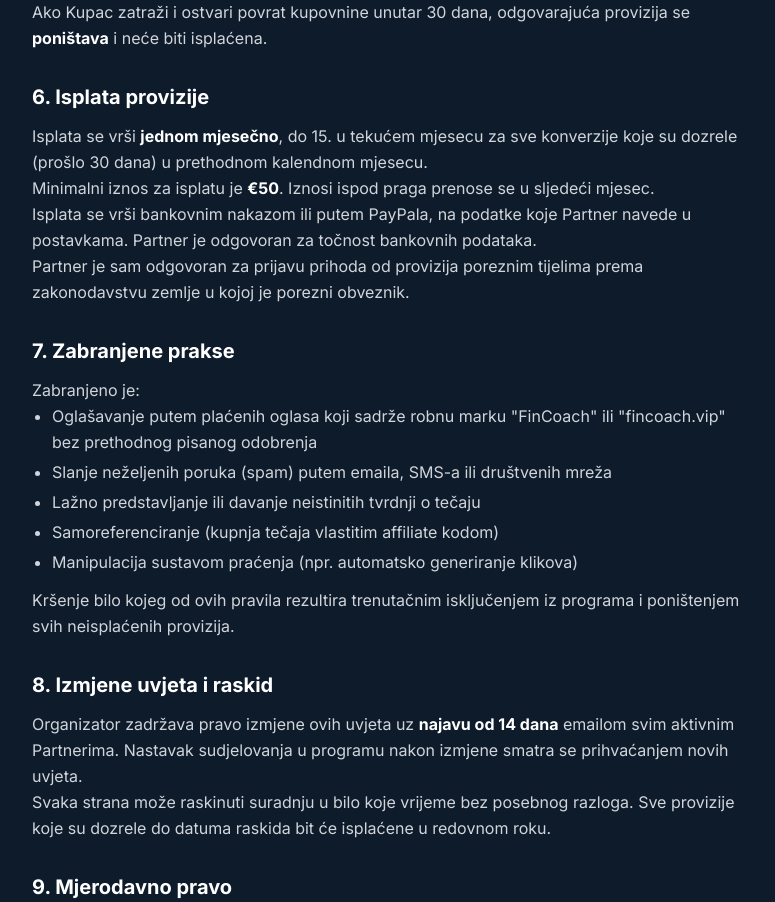
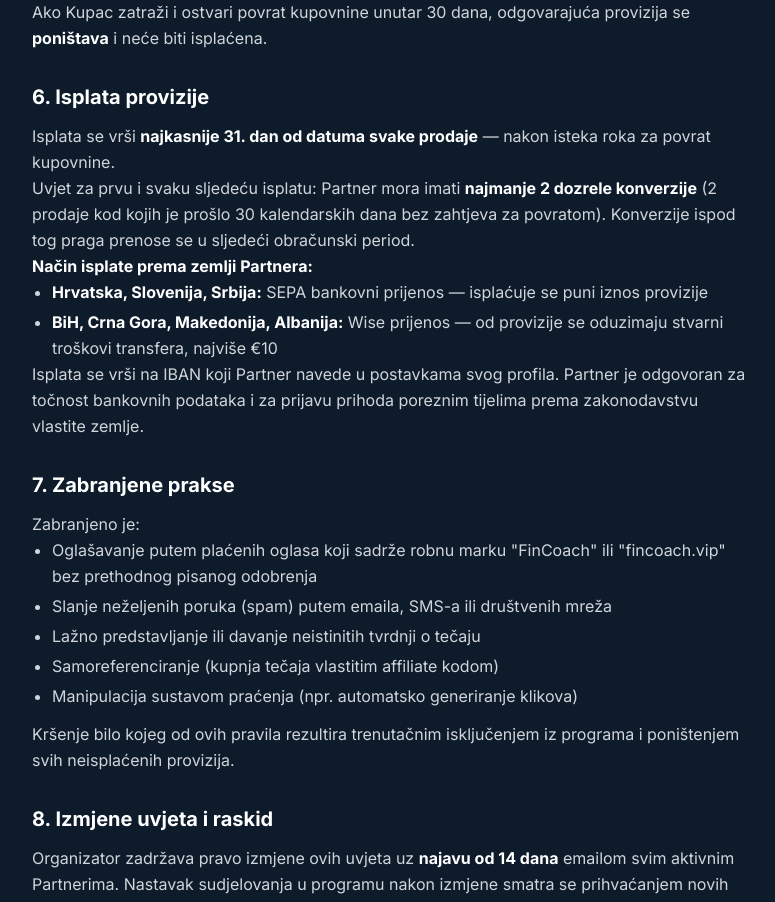
Before and after one commit to financijskiexpert/fincoach-vip, a Next.js app: page /affiliate/uvjeti in a window 1280 px wide. Shown: the part 1280-2182 px from the top of the page, without its empty margins (248-1023 px from the left). Built offline with nearby package versions, Linux system fonts and the light colour scheme; no server answers.

Commit message:
Affiliate terms: fix payout rules (min 2 sales, 31 days, SEPA/Wise, remove 50 EUR minimum)

```diff
--- a/src/app/affiliate/uvjeti/page.tsx
+++ b/src/app/affiliate/uvjeti/page.tsx
@@ -56,10 +56,14 @@
 
           <section>
             <h2 className="text-xl font-bold text-white mb-3">6. Isplata provizije</h2>
-            <p>Isplata se vrši <strong className="text-white">jednom mjesečno</strong>, do 15. u tekućem mjesecu za sve konverzije koje su dozrele (prošlo 30 dana) u prethodnom kalendnom mjesecu.</p>
-            <p>Minimalni iznos za isplatu je <strong className="text-white">€50</strong>. Iznosi ispod praga prenose se u sljedeći mjesec.</p>
-            <p>Isplata se vrši bankovnim nakazom ili putem PayPala, na podatke koje Partner navede u postavkama. Partner je odgovoran za točnost bankovnih podataka.</p>
-            <p>Partner je sam odgovoran za prijavu prihoda od provizija poreznim tijelima prema zakonodavstvu zemlje u kojoj je porezni obveznik.</p>
+            <p>Isplata se vrši <strong className="text-white">najkasnije 31. dan od datuma svake prodaje</strong> — nakon isteka roka za povrat kupovnine.</p>
+            <p>Uvjet za prvu i svaku sljedeću isplatu: Partner mora imati <strong className="text-white">najmanje 2 dozrele konverzije</strong> (2 prodaje kod kojih je prošlo 30 kalendarskih dana bez zahtjeva za povratom). Konverzije ispod tog praga prenose se u sljedeći obračunski period.</p>
+            <p><strong className="text-white">Način isplate prema zemlji Partnera:</strong></p>
+            <ul className="list-disc pl-5 space-y-1">
+              <li><strong className="text-white">Hrvatska, Slovenija, Srbija:</strong> SEPA bankovni prijenos — isplaćuje se puni iznos provizije</li>
+              <li><strong className="text-white">BiH, Crna Gora, Makedonija, Albanija:</strong> Wise prijenos — od provizije se oduzimaju stvarni troškovi transfera, najviše €10</li>
+            </ul>
+            <p>Isplata se vrši na IBAN koji Partner navede u postavkama svog profila. Partner je odgovoran za točnost bankovnih podataka i za prijavu prihoda poreznim tijelima prema zakonodavstvu vlastite zemlje.</p>
           </section>
 
           <section>
--- a/src/app/portal/affiliate/page.tsx
+++ b/src/app/portal/affiliate/page.tsx
@@ -127,7 +127,7 @@
                 { icon: '🔗', title: 'Dobiš unikatnu affiliate vezu', desc: 'Tvoja osobna veza s kodom. Dijeli je gdje god hoćeš — Instagram, Facebook, email, WhatsApp.' },
                 { icon: '🎁', title: 'Tvoji prijatelji kupuju s 10% popustom', desc: 'Svaki tko kupi putem tvoje veze automatski dobiva 10% popusta. Oni štede, a ti zarađuješ.' },
                 { icon: '💰', title: 'Ti zarađuješ 30% provizije', desc: `Tečaj košta €397. Tvoji pratitelji plaćaju €357 (−10%). Ti zarađuješ €107 po prodaji.` },
-                { icon: '📅', title: 'Isplata 30 dana nakon prodaje', desc: 'Provizija se isplaćuje 30 dana nakon kupnje (po isteku roka za povrat). Isplata jednom mjesečno na bankovni račun ili PayPal.' },
+                { icon: '📅', title: 'Isplata najkasnije 31. dan od prodaje', desc: 'Provizija se isplaćuje nakon isteka 30-dnevnog roka za povrat. Uvjet: najmanje 2 dozrele prodaje. Isplata SEPA nakazom (HR/SI/SRB) ili Wise (ostali Balkan).' },
               ].map(item => (
                 <div key={item.icon} className="flex gap-4">
                   <span className="text-2xl shrink-0">{item.icon}</span>
@@ -221,8 +221,9 @@
             <div className="bg-[#0D1B2A] rounded-lg p-4 text-sm space-y-2 text-gray-400">
               <p>✅ Kupci koji kupe putem tvoje veze automatski dobivaju <strong className="text-white">10% popusta</strong></p>
               <p>✅ Ti zarađuješ <strong className="text-white">€107,10</strong> (30%) po svakoj prodaji</p>
-              <p>✅ Provizija se isplaćuje <strong className="text-white">30 dana</strong> nakon kupnje — po isteku roka za povrat</p>
-              <p>✅ Isplata jednom mjesečno za sve dozrele konverzije</p>
+              <p>✅ Provizija se isplaćuje <strong className="text-white">najkasnije 31. dan</strong> od kupnje — po isteku roka za povrat</p>
+              <p>✅ Uvjet za isplatu: najmanje <strong className="text-white">2 dozrele prodaje</strong></p>
+              <p>✅ Isplata SEPA nakazom (HR/SI/SRB) ili Wise (BiH/MNE/MK/AL)</p>
             </div>
           </div>
 
```
